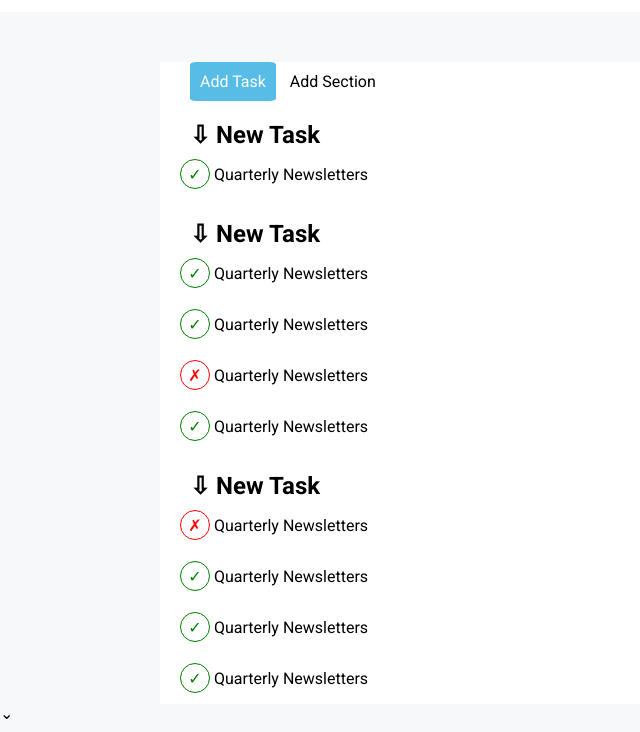
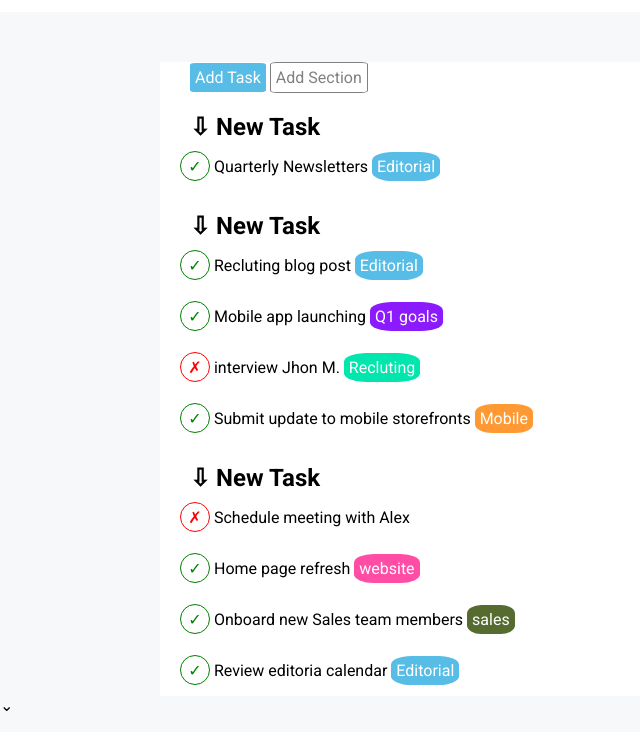
Before and after one commit to FrancescoBoco/html-css-toboolist, a plain HTML site: page index.html in a window 1280 px wide. Shown: the part 68-800 px from the top of the page, without its empty margins (0-640 px from the left). Drawn offline with Linux system fonts and the light colour scheme.

Commit message:
Progetto finito

```diff
--- a/css/style.css
+++ b/css/style.css
@@ -34,6 +34,11 @@
     background-color: #ffffff;
     padding: 15px;
     margin-bottom: 50px;
+ }
+
+ #section{
+    color: grey;
+    border: solid 1px grey ;
  }
 
  h1{
@@ -77,7 +82,7 @@
  .box{
     display: inline-block;
     border-radius: 7%;
-    padding:10px;
+    padding:5px;
 
  }
  .margin-left{
@@ -85,10 +90,17 @@
     margin-bottom: 2px ;
  }
 
+ .box2{
+    border-radius: 30%;
+    padding:5px;
+ }
+
  .box-blue{
     background-color: rgb(87, 189, 230);
     color: white;
+
  }
+
 
  .box-trasparent{
     background-color: rgba(0, 0, 0, 0.217);
@@ -96,17 +108,27 @@
  }
 
  .box-purple {
-    background-color: purple;
+    background-color:#8c1aff;
     color: white;
  }
 
  .box-green{
-    background-color: green;
+    background-color: #00e6ac;
     color: white;
  }
 
  .box-orange{
-    background-color: orange;
+    background-color: #ff9933;
+    color: white;
+}
+
+.box-pink{
+    background-color: #ff4da6;
+    color: white;
+}
+
+.box-military-green{
+    background-color: #556b2f;
     color: white;
 }
 
--- a/index.html
+++ b/index.html
@@ -26,7 +26,7 @@
                 <span class="box box-blue">
                     Add Task
                 </span>
-                <span class="box ">
+                <span id="section" class="box ">
                     Add Section
                 </span>
             </div>
@@ -34,12 +34,12 @@
             <section >
                 <div>
                     <h2 class="padding">
-                        &#x21e9; New Task
+                        &#x21e9; New Task <!--Non trovavo quella Entity :( -->
                     </h2>
                 </div>
 
                 <div class="cont-div">
-                    <span class="check symbol">&check;</span> Quarterly Newsletters
+                    <span class="check symbol">&check;</span> Quarterly Newsletters <span class=" box2 box-blue">Editorial</span>
                 </div>
 
 
@@ -53,19 +53,19 @@
                 </div>
 
                 <div class="cont-div">
-                    <span class="check symbol">&check;</span> Quarterly Newsletters
+                    <span class="check symbol">&check;</span> Recluting blog post <span class=" box2 box-blue">Editorial</span>
                 </div>
 
                 <div class="cont-div">
-                    <span class="check symbol">&check;</span> Quarterly Newsletters
+                    <span class="check symbol">&check;</span> Mobile app launching <span class=" box2 box-purple">Q1 goals</span>
                 </div>
 
                 <div class="cont-div">
-                    <span class="cross symbol">&cross;</span> Quarterly Newsletters
+                    <span class="cross symbol">&cross;</span> interview Jhon M. <span class=" box2 box-green">Recluting</span>
                 </div>
 
                 <div class="cont-div">
-                    <span class="check symbol">&check;</span> Quarterly Newsletters
+                    <span class="check symbol">&check;</span> Submit update to mobile storefronts <span class=" box2 box-orange">Mobile</span>
                 </div>
             </section>
 
@@ -79,22 +79,22 @@
                 </div>
 
                 <div class="cont-div">
-                    <span class="cross symbol">&cross;</span> Quarterly Newsletters
+                    <span class="cross symbol">&cross;</span> Schedule meeting with Alex
                 </div>
 
 
                 <div class="cont-div">
-                    <span class="check symbol">&check;</span> Quarterly Newsletters
+                    <span class="check symbol">&check;</span> Home page refresh <span class=" box2 box-pink">website</span>
                 </div>
 
 
                 <div class="cont-div">
-                    <span class="check symbol">&check;</span> Quarterly Newsletters
+                    <span class="check symbol">&check;</span> Onboard new Sales team members <span class=" box2 box-military-green">sales</span>
                 </div>
 
 
                 <div class="cont-div">
-                    <span class="check symbol">&check;</span> Quarterly Newsletters
+                    <span class="check symbol">&check;</span> Review editoria calendar <span class=" box2 box-blue">Editorial</span>
                 </div>
             </section>
 
```
